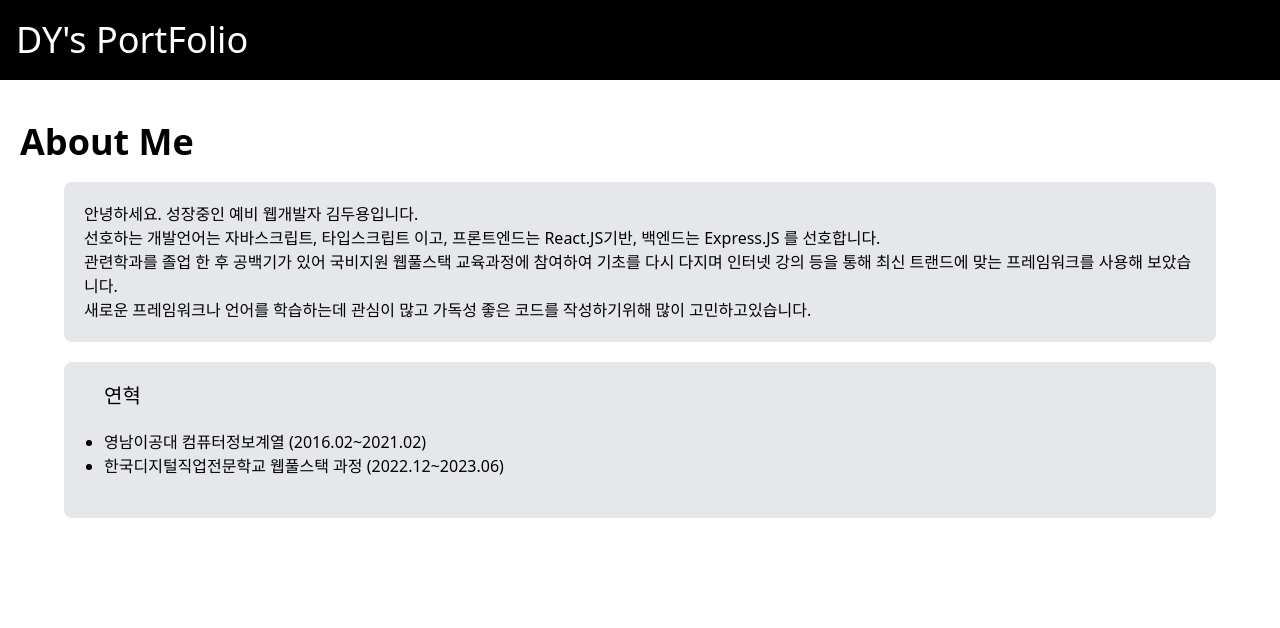
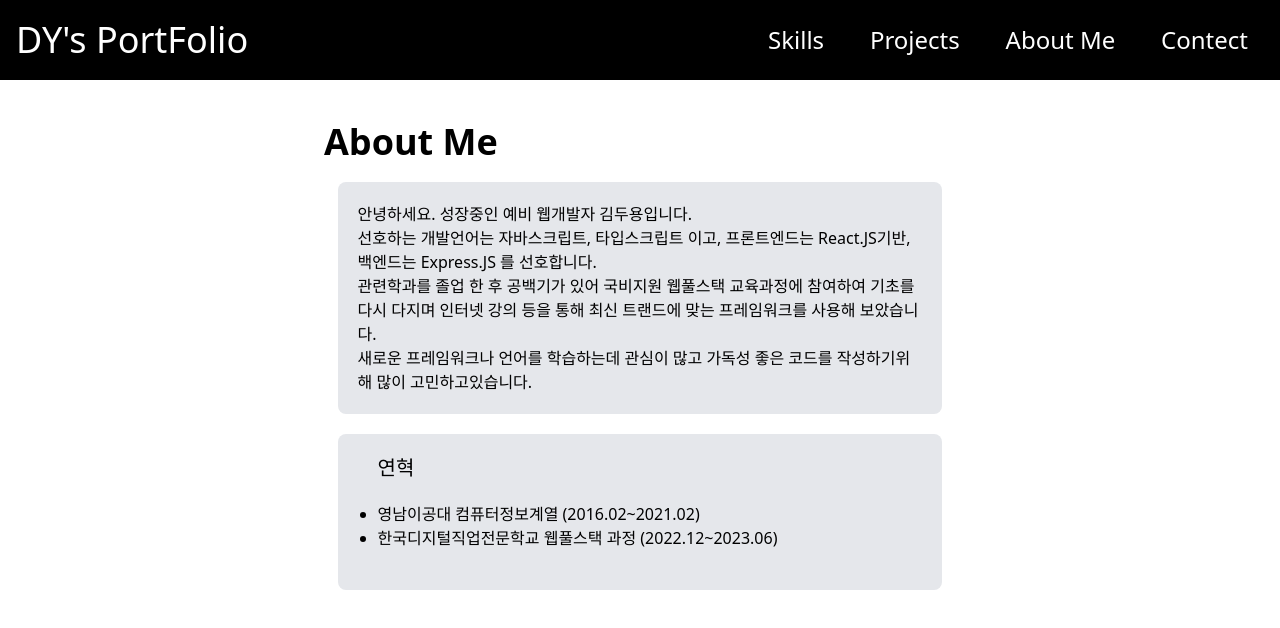
Before and after one commit to endyd9/Portfolio, a Next.js app: page /about in a window 1280 px wide. Shown: the top 628 px of the page. Built offline with nearby package versions, Linux system fonts and the light colour scheme.

Commit message:
pc레이아웃 완료

```diff
--- a/src/app/about/page.tsx
+++ b/src/app/about/page.tsx
@@ -1,6 +1,6 @@
 export default function About() {
   return (
-    <main className="mt-[20%] lg:mt-[8%] w-full h-screen animate-[intro_1s]">
+    <main className="mt-[20%] lg:mt-[8%] lg:max-w-2xl mx-auto w-full h-screen animate-[intro_1s]">
       <div className="h-full">
         <h1 className="ml-5 pt-5 mb-5 text-4xl font-bold">About Me</h1>
         <div className="w-[90%] h-[60%] mx-auto flex flex-col overflow-y-scroll">
--- a/src/app/contect/page.tsx
+++ b/src/app/contect/page.tsx
@@ -1,6 +1,6 @@
 export default function Contect() {
   return (
-    <main className="mt-[20%] lg:mt-[8%] w-full h-screen animate-[intro_1s]">
+    <main className="mt-[20%] lg:mt-[8%] lg:max-w-3xl mx-auto w-full h-screen animate-[intro_1s]">
       <div className="h-full">
         <h1 className="ml-5 pt-5 pb-10 text-4xl font-bold">Contect</h1>
         <div className="w-full h-[50%] flex items-center justify-center">
--- a/src/components/header.tsx
+++ b/src/components/header.tsx
@@ -30,7 +30,7 @@ export default function Header() {
   }, [showMenu]);
   return (
     <header className="w-full h-[10%] fixed left-0 top-0 z-10">
-      <div className="h-full flex items-center justify-between relative bg-black px-4 z-10">
+      <div className="h-full flex items-center justify-between relative bg-black px-4 z-10 xl:z-0">
         <Link href={`${prefix}/`}>
           <h1 className="text-white text-4xl font-extralight">
             DY's PortFolio
@@ -60,7 +60,7 @@ export default function Header() {
       </div>
       <div
         id="menu_content"
-        className="w-full h-[10%] fixed left-0 bg-[rgba(0,0,0,0.5)] top-0"
+        className="w-full h-[10%] fixed bg-[rgba(0,0,0,0.5)] top-0 xl:bg-inherit xl:w-[40%] xl:left-none xl:right-4 2xl:top-2"
       >
         <nav className="h-20 text-white text-2xl z-10">
           <ul className="h-full flex justify-between items-center mx-4">
```
Also changed, not shown: 1 other file (tests, documents, lock files or other folders).
